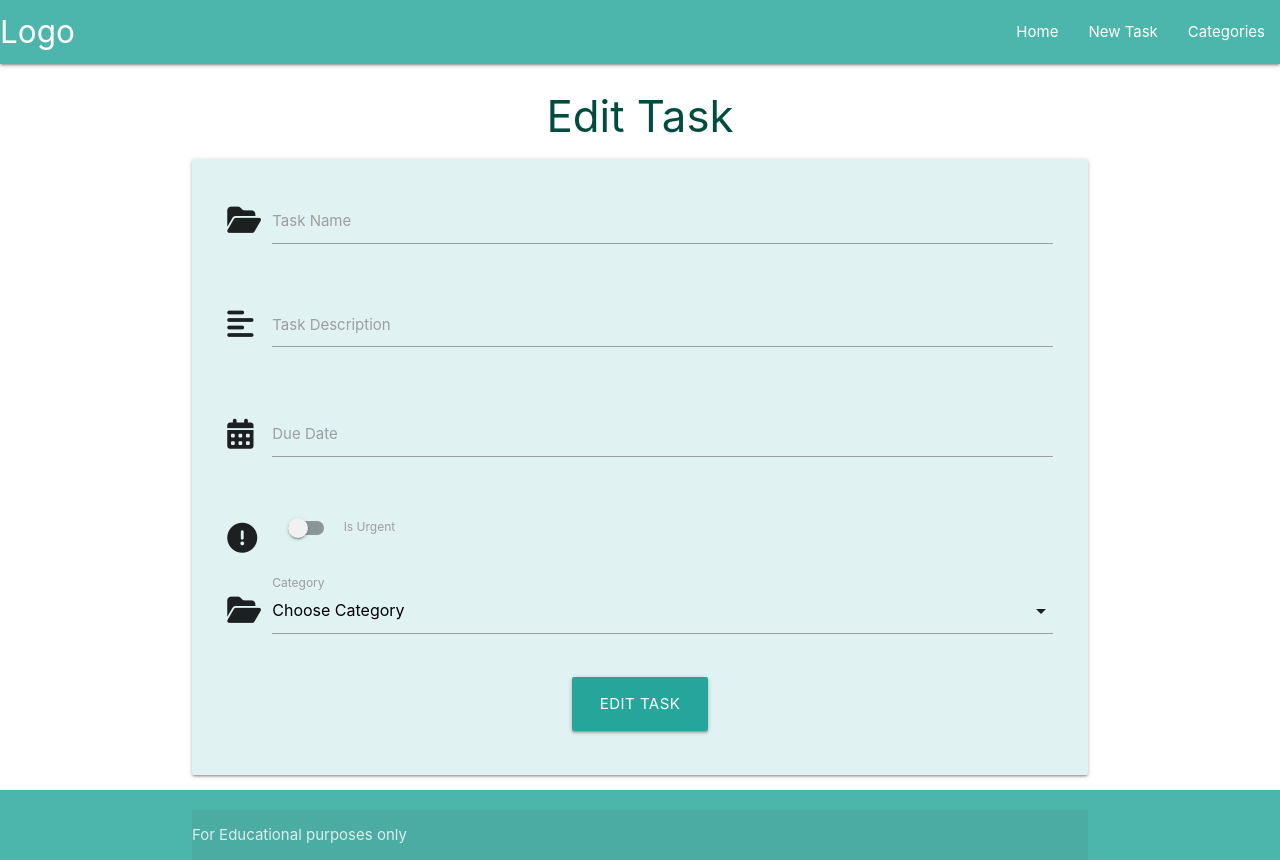
After one commit to GJSayers/flask-sql-task-manager, a Flask app: template taskmanager/templates/edit_task.html in a window 1280 px wide. The commit adds this page. Run offline with Flask 2, Linux system fonts and the light colour scheme; the template is opened without the code that fills it, so the values that code supplies are empty; some libraries are stand-ins or nearby versions.

Commit message:
Complete edit task functionality and template

```diff
--- /dev/null
+++ b/taskmanager/templates/edit_task.html
@@ -0,0 +1,82 @@
+{% extends "base.html" %}
+{% block content %}
+
+<h3 class="teal-text text-darken-4 center-align">Edit Task</h3>
+
+<div class="row card-panel teal lighten-5">
+    <form class="col s12" method="POST" action="{{ url_for('edit_task', task_id=task.id) }}" >
+
+      <!-- task name -->
+      <div class="row">
+        <div class="input-field col s12">
+            <i class="fas fa-folder-open prefix light-teal-text text-darken-4"></i>
+          <input id="task_name" name="task_name" value="{{ task.task_name }}" min-length="3" maxlength="25" type="text" class="validate" required>
+          <label for="category_name">Task Name</label>
+        </div>
+      </div>
+
+             <!-- task description -->
+             <div class="row">
+              <div class="input-field col s12">
+                  <i class="fas fa-align-left prefix light-teal-text text-darken-4"></i>
+                  <textarea id="task_description" name="task_description"minlength="5" maxlength="200" type="text" class="materialize-textarea validate" required>
+                    {{- task.task_description -}}
+                  </textarea>
+                  <label for="task_description">Task Description</label>
+              </div>
+          </div>
+          <!-- due date -->
+          <div class="row">
+              <div class="input-field col s12">
+                  <i class="fas fa-calendar-alt prefix light-teal-text text-darken-4"></i>
+                  <input id="due_date" name="due_date" type="text" class="datepicker validate" value="{{ task.due_date.strftime('%d %B, %Y') }}"required>
+                  <label for="due_date">Due Date</label>
+              </div>
+          </div>
+          <!-- is urgent -->
+          <div class="row">
+              <div class="input-field col s12">
+                  <div class="switch">
+                      <i class="fas fa-exclamation-circle prefix light-teal-text text-darken-4"></i>
+                      <label for="is_urgent">
+                        {% if task.is_urgent == True %}
+                        <input id="is_urgent" name="is_urgent" type="checkbox" checked>
+                        {% else %}
+                        <input id="is_urgent" name="is_urgent" type="checkbox">
+                        {% endif %}
+                        <span class="lever"></span>
+                          Is Urgent
+                      </label>
+                  </div>
+              </div>
+          </div>
+          <!-- category id -->
+          <div class="row">
+              <div class="input-field col s12">
+                  <i class="fas fa-folder-open prefix teal lighten-5"></i>
+                  <select id="category_id" name="category_id" class="validate" required>
+                      <option value="" disabled>Choose Category</option>
+                      {% for category in categories %}
+                      {% if category == task.category %}
+                          <option value="{{ category.id }}" selected>{{ category.category_name }}</option>
+                      {% else %}
+                      <span class="lever"></span>
+                          <option value="{{ category.id }}">{{ category.category_name }}</option>
+                      {% endif %}
+                      {% endfor %}
+                  </select>
+                  <label for="category_id">Category</label>
+              </div>
+          </div>
+      <!-- submit button -->
+      <div class="row">
+        <div class="center-align col s12">
+            <button type="submit" class="btn-large prefix light-teal darken-1">
+                Edit Task
+            </button>
+        </div>
+      </div>
+    </form>
+</div>
+
+{% endblock %}
--- a/taskmanager/templates/tasks.html
+++ b/taskmanager/templates/tasks.html
@@ -23,6 +23,10 @@
                   <strong>{{ task.category}}</strong>
                   <p>{{ task.task_description }}</p>
                 </div>
+                <div class="card-action">
+                    <a href="{{ url_for('edit_task', task_id=task.id) }}" class="btn green accent-4">Edit</a>
+                    <a href="#" class="btn red">Delete</a>
+                  </div>
 
               </div>
             </div>
```
Also changed, not shown: taskmanager/routes.py (+14 -0 lines).
